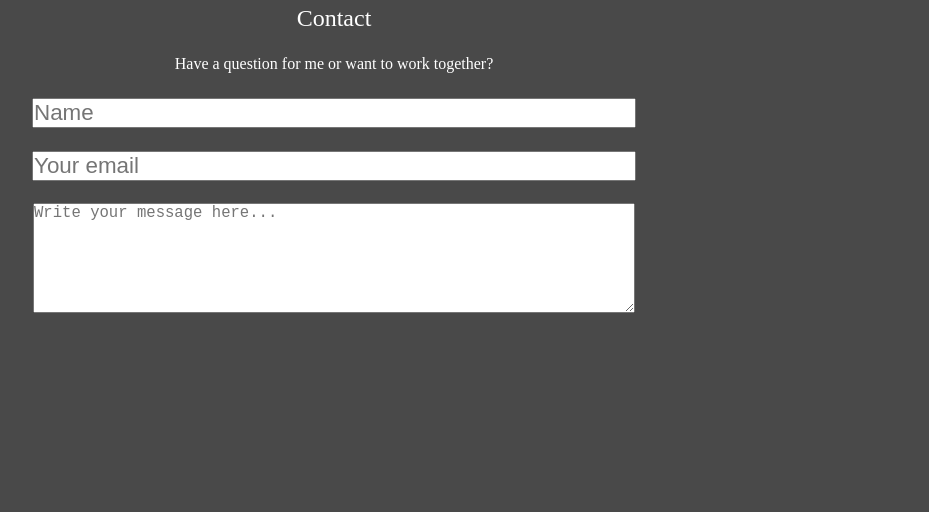
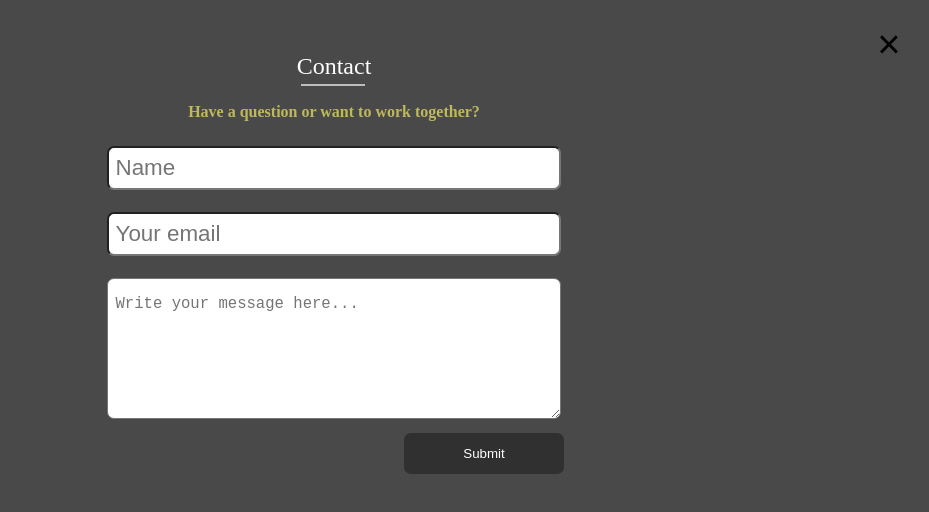
Before and after one commit to timoteidumitru/Last_Version_CV, a React (Create React App) app: page /Last_Version_CV/contact in a window 1280 px wide. Shown: the top 512 px of the page, without its empty margins (306-1235 px from the left). Built offline with nearby package versions, Linux system fonts and the light colour scheme.

Commit message:
finish first version of contact ppage

```diff
--- a/src/components/contact/Index.js
+++ b/src/components/contact/Index.js
@@ -1,4 +1,5 @@
 import React, { Component } from 'react'
+import TopNav from "../about/NavAbout";
 import './contact.scss'
 
 export default class Index extends Component {
@@ -6,10 +7,11 @@ export default class Index extends Component {
     return (
       <div className="contact-main">
         <div className="contact-wrapper">
+          <TopNav />
           <div className="contact-header">
             <h2 className="contact-title">Contact</h2>
             <p className="contact-subtitle">
-              Have a question for me or want to work together?
+              Have a question or want to work together?
             </p>
           </div>
           <div className="contact-from">
@@ -30,6 +32,9 @@ export default class Index extends Component {
               cols="35"
               >
             </textarea>
+            <button className="contact-form-button">
+              Submit
+            </button>
           </div>
         </div>
       </div>
--- a/src/components/contact/contact.scss
+++ b/src/components/contact/contact.scss
@@ -8,28 +8,96 @@
 
 .contact-header {
   text-align: center;
+  padding-top: 3em;
 }
 
+.contact-title::after {
+  content: '';
+  display: block;
+  position: absolute;
+  width: 5%;
+  left: 47.4%;
+  border-bottom: 2px solid rgb(189, 189, 189);
+}
+
+.contact-subtitle {
+  color: rgb(190, 184, 95);
+  font-weight: 600;
+}
 
 .contact-from input {
   display: block;
   font-size: 1.4em;
+  padding: 0.3em;
   margin: 1em;
-  width: 85%;
-  max-width: 600px;
+  width: 95%;
+  max-width: 460px;
   margin: 1em auto;
+  border-radius: 7px;
+  &:hover {
+    border: 2px solid green;
+    color: rgb(95, 95, 95);
+    font-weight: bolder;
+    outline: none;
+  }
 }
 
 .contact-form-textarea {
   display: block;
   font-size: 1.2em;
-  width: 85%;
-  max-width: 600px;
+  padding: 1em 0.5em;
+  width: 95%;
+  max-width: 460px;
   margin: 0 auto;
+  border-radius: 7px;
+  &:hover {
+    border: 2px solid green;
+    color: rgb(110, 116, 110);
+    font-weight: bolder;
+    outline: none;
+  }
+}
+
+.contact-form-button {
+  width: 160px;
+  padding: 1em 2em;
+  margin-top: 1em;
+  float: right;
+  border-radius: 7px;
+  background-color: rgb(48, 48, 48);
+  color: #fff;
+  border: 0;
+  cursor: pointer;
+  &:hover {
+    border: 2px solid green;
+    color: rgb(8, 182, 8);
+    font-weight: bolder;
+  }
 }
 
 .contact-from {
-  bottom: 5em;
-  // position: absolute;
   margin: auto;
+  width: 85%;
+  max-width: 460px;
 }
+
+@media only screen and (max-width: 800px) {
+  .contact-title::after {
+    width: 8%;
+    left: 46%;
+  }
+}
+
+@media only screen and (max-width: 600px) {
+  .contact-title {
+    font-size: 2em;
+  }
+  .contact-subtitle {
+    font-size: 1.2em;
+    margin-bottom: 2em;
+  }
+  .contact-title::after {
+    width: 20%;
+    left: 40%;
+  }
+}
```
